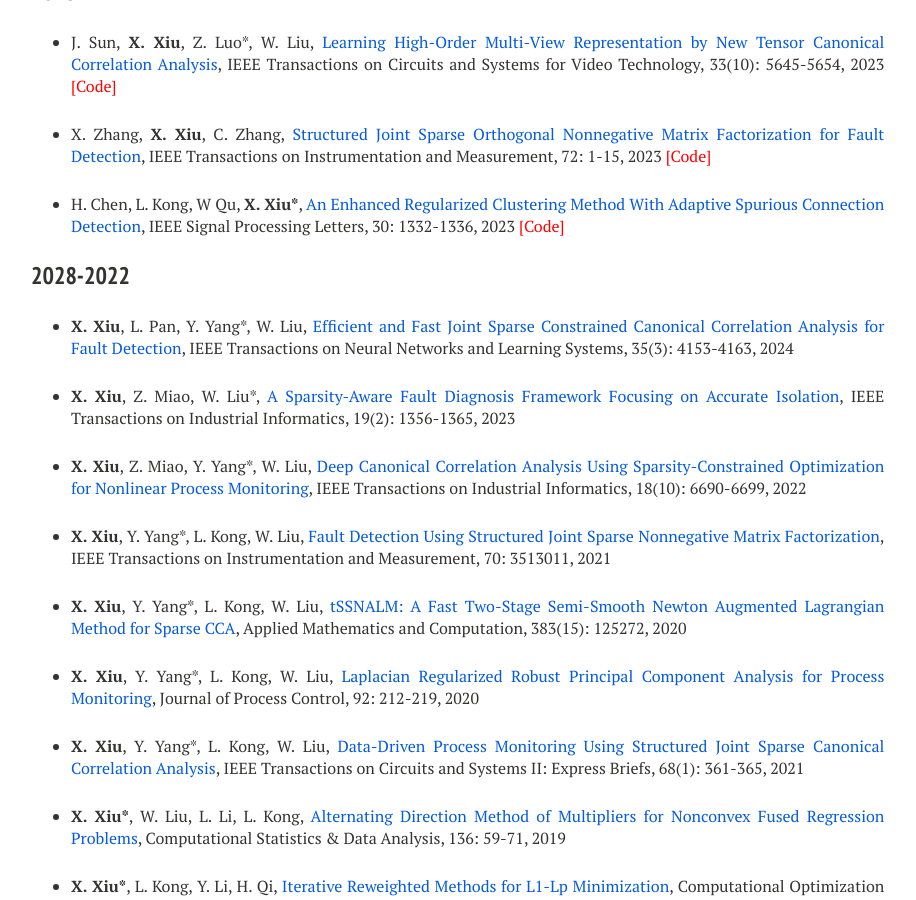
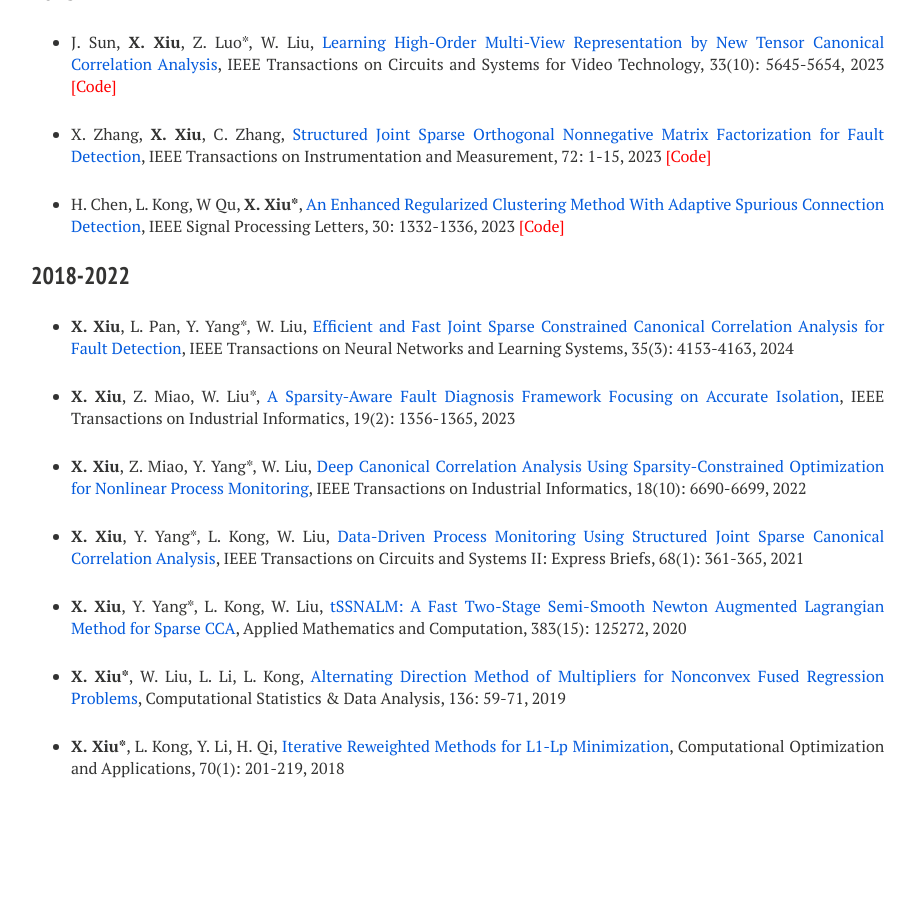
Before and after one commit to xianchaoxiu/xianchaoxiu.github.io, a Jekyll site: the page built from publications/index.md, in a window 1280 px wide and 900 px high, scrolled down 619 px. Shown: the whole window, without its empty margins (289-1205 px from the left). Built offline with Jekyll 4.4.1, drawn with Linux system fonts in a browser that asks for light colours; nearby versions of some CDN libraries.

Commit message:
Update index.md

```diff
--- a/publications/index.md
+++ b/publications/index.md
@@ -33,7 +33,7 @@ share: false
 * H. Chen, L. Kong, W Qu, <b>X. Xiu*</b>, <a href="https://ieeexplore.ieee.org/abstract/document/10252040" class="textlink" target="_blank">An Enhanced Regularized Clustering Method With Adaptive Spurious Connection Detection</a>, IEEE Signal Processing Letters, 30: 1332-1336, 2023 <a href="https://github.com/xianchaoxiu/ERC" class="textlink" target="_blank" style="color: red;">[Code]</a>
 
 
-### 2028-2022
+### 2018-2022
 
 * <b>X. Xiu</b>, L. Pan, Y. Yang*, W. Liu, <a href="https://ieeexplore.ieee.org/document/9887978" class="textlink" target="_blank">Efficient and Fast Joint Sparse Constrained Canonical Correlation Analysis for Fault Detection</a>, IEEE Transactions on Neural Networks and Learning Systems, 35(3): 4153-4163, 2024
 
@@ -41,13 +41,9 @@ share: false
 
 * <b>X. Xiu</b>, Z. Miao, Y. Yang*, W. Liu, <a href="https://ieeexplore.ieee.org/document/9583864" class="textlink" target="_blank">Deep Canonical Correlation Analysis Using Sparsity-Constrained Optimization for Nonlinear Process Monitoring</a>, IEEE Transactions on Industrial Informatics, 18(10): 6690-6699, 2022
 
-* <b>X. Xiu</b>, Y. Yang*, L. Kong, W. Liu, <a href="https://ieeexplore.ieee.org/abstract/document/9381237" class="textlink" target="_blank">Fault Detection Using Structured Joint Sparse Nonnegative Matrix Factorization</a>, IEEE Transactions on Instrumentation and Measurement, 70: 3513011, 2021
+* <b>X. Xiu</b>, Y. Yang*, L. Kong, W. Liu, <a href="https://ieeexplore.ieee.org/abstract/document/9068308/" class="textlink" target="_blank">Data-Driven Process Monitoring Using Structured Joint Sparse Canonical Correlation Analysis</a>, IEEE Transactions on Circuits and Systems II: Express Briefs, 68(1): 361-365, 2021
 
 * <b>X. Xiu</b>, Y. Yang*, L. Kong, W. Liu, <a href="https://www.sciencedirect.com/science/article/abs/pii/S0096300320302411" class="textlink" target="_blank">tSSNALM: A Fast Two-Stage Semi-Smooth Newton Augmented Lagrangian Method for Sparse CCA</a>, Applied Mathematics and Computation, 383(15): 125272, 2020
-
-* <b>X. Xiu</b>, Y. Yang*, L. Kong, W. Liu, <a href="https://www.sciencedirect.com/science/article/abs/pii/S095915242030247X" class="textlink" target="_blank">Laplacian Regularized Robust Principal Component Analysis for Process Monitoring</a>, Journal of Process Control, 92: 212-219, 2020
-
-* <b>X. Xiu</b>, Y. Yang*, L. Kong, W. Liu, <a href="https://ieeexplore.ieee.org/abstract/document/9068308/" class="textlink" target="_blank">Data-Driven Process Monitoring Using Structured Joint Sparse Canonical Correlation Analysis</a>, IEEE Transactions on Circuits and Systems II: Express Briefs, 68(1): 361-365, 2021
 
 * <b>X. Xiu*</b>, W. Liu, L. Li, L. Kong, <a href="https://www.sciencedirect.com/science/article/abs/pii/S0167947319300039" class="textlink" target="_blank">Alternating Direction Method of Multipliers for Nonconvex Fused Regression Problems</a>, Computational Statistics & Data Analysis, 136: 59-71, 2019
 
```
